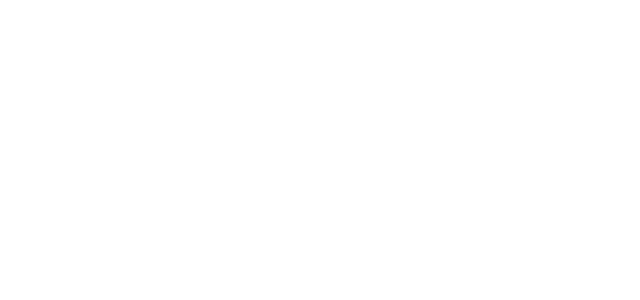
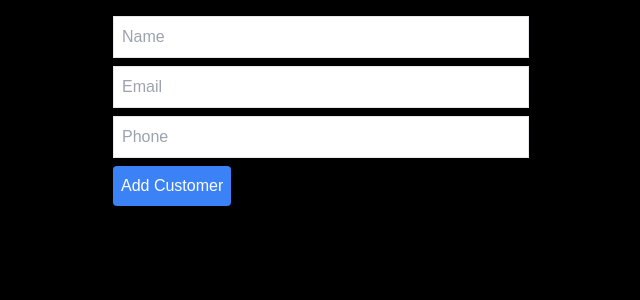
Before and after one commit to kalashvasaniya/xeno-task, a Next.js app: page / in a window 1280 px wide. Shown: the top 300 px of the page, without its empty margins (319-959 px from the left). Built offline with nearby package versions, Linux system fonts and the light colour scheme.

Commit message:
Customer Added Successfully -init

```diff
--- a/app/layout.js
+++ b/app/layout.js
@@ -21,7 +21,7 @@ export default function RootLayout({ children }) {
   return (
     <html lang="en">
       <body
-        className={`${geistSans.variable} ${geistMono.variable} antialiased`}
+        className={`${geistSans.variable} ${geistMono.variable} antialiased bg-black`}
       >
         {children}
       </body>
--- a/app/page.js
+++ b/app/page.js
@@ -1,9 +1,39 @@
 "use client";
+import { useState } from "react";
 
 export default function Home() {
+
+  const [form, setForm] = useState({ name: '', email: '', phone: '' });
+  const handleChange = (e) => setForm({ ...form, [e.target.name]: e.target.value });
+
+  const handleSubmit = async (e) => {
+    e.preventDefault();
+    const res = await fetch('/api/customers', {
+      method: 'POST',
+      headers: { 'Content-Type': 'application/json' },
+      body: JSON.stringify(form),
+    });
+    if (res.ok) {
+      alert('Customer added successfully!');
+    } else {
+      alert('Failed to add customer');
+    }
+  };
+
+
   return (
     <>
-      <div className="bg-black text-white"></div>
+      <div className="bg-black text-white">
+        <div className="max-w-md mx-auto p-4">
+          <form onSubmit={handleSubmit}>
+            <input name="name" placeholder="Name" onChange={handleChange} className="text-black block border mb-2 p-2 w-full" />
+            <input name="email" placeholder="Email" onChange={handleChange} className="text-black block border mb-2 p-2 w-full" />
+            <input name="phone" placeholder="Phone" onChange={handleChange} className="text-black block border mb-2 p-2 w-full" />
+            <button type="submit" className="bg-blue-500 text-white p-2 rounded">Add Customer</button>
+          </form>
+        </div>
+
+      </div>
     </>
   );
 }
--- a/lib/db.js
+++ b/lib/db.js
@@ -1,18 +1,29 @@
-import mongoose from 'mongoose';
+const mongoose = require('mongoose');
+
+const MONGO_URI = process.env.MONGO_URI;
 
 const connectDB = async () => {
-    if (mongoose.connections[0].readyState) {
-        return;
-    }
-    try {
-        await mongoose.connect(process.env.MONGODB_URI, {
-            useNewUrlParser: true,
-            useUnifiedTopology: true,
-        });
-        console.log('MongoDB connected');
-    } catch (error) {
-        console.error('MongoDB connection error:', error);
-    }
+  const connectionState = mongoose.connection.readyState;
+
+  if (connectionState === 1) {
+    console.log("Already connected");
+    return;
+  }
+
+  if (connectionState === 2) {
+    console.log("Connecting...");
+    return;
+  }
+
+  try {
+    await mongoose.connect(MONGO_URI, {
+      dbName: "test",
+      bufferCommands: true,
+    });
+    console.log("Connected");
+  } catch (err) {
+    console.log("Error: ", err);
+  }
 };
 
-export default connectDB;
+module.exports = connectDB;
--- /dev/null
+++ b/models/Customer.js
@@ -0,0 +1,9 @@
+import mongoose from 'mongoose';
+
+const customerSchema = new mongoose.Schema({
+    name: String,
+    email: { type: String, unique: true },
+    phone: String,
+});
+
+export default mongoose.models.Customer || mongoose.model('Customer', customerSchema);
--- /dev/null
+++ b/models/Order.js
@@ -0,0 +1,9 @@
+import mongoose from 'mongoose';
+
+const orderSchema = new mongoose.Schema({
+    customerId: { type: mongoose.Schema.Types.ObjectId, ref: 'Customer' },
+    product: String,
+    amount: Number,
+});
+
+export default mongoose.models.Order || mongoose.model('Order', orderSchema);
--- a/package.json
+++ b/package.json
@@ -12,9 +12,11 @@
     "mongoose": "^8.8.1",
     "next": "15.0.3",
     "react": "19.0.0-rc-66855b96-20241106",
-    "react-dom": "19.0.0-rc-66855b96-20241106"
+    "react-dom": "19.0.0-rc-66855b96-20241106",
+    "redis": "^4.7.0"
   },
   "devDependencies": {
+    "@types/react": "^18.3.12",
     "postcss": "^8",
     "tailwindcss": "^3.4.1"
   }
--- a/pages/api/customers/index.js
+++ b/pages/api/customers/index.js
@@ -0,0 +1,28 @@
+import connectDB from '@/lib/db';
+import Customer from '@/models/Customer';
+
+export default async function handler(req, res) {
+  await connectDB();
+
+  if (req.method === 'POST') {
+    try {
+      const { name, email, phone } = req.body;
+
+      // Validate required fields
+      if (!name || !email || !phone) {
+        return res.status(400).json({ message: 'All fields are required' });
+      }
+
+      // Create and save the customer
+      const customer = new Customer({ name, email, phone });
+      await customer.save();
+
+      res.status(201).json({ message: 'Customer added successfully', customer });
+    } catch (error) {
+      console.error('Error adding customer:', error);
+      res.status(500).json({ message: 'Failed to add customer', error: error.message });
+    }
+  } else {
+    res.status(405).json({ message: 'Method not allowed' });
+  }
+}
--- a/pages/api/orders/index.js
+++ b/pages/api/orders/index.js
@@ -0,0 +1,22 @@
+import connectDB from '@/lib/db';
+import Order from '@/models/Order';
+import Customer from '@/models/Customer';
+
+export default async function handler(req, res) {
+    await connectDB();
+    if (req.method === 'POST') {
+        try {
+            const { customerId, product, amount } = req.body;
+            const customer = await Customer.findById(customerId);
+            if (!customer) throw new Error('Customer not found');
+
+            const order = new Order({ customerId, product, amount });
+            await order.save();
+            res.status(201).json({ message: 'Order created successfully', order });
+        } catch (error) {
+            res.status(400).json({ error: error.message });
+        }
+    } else {
+        res.status(405).json({ message: 'Method not allowed' });
+    }
+}
```
Also changed, not shown: 1 other file (tests, documents, lock files or other folders).
